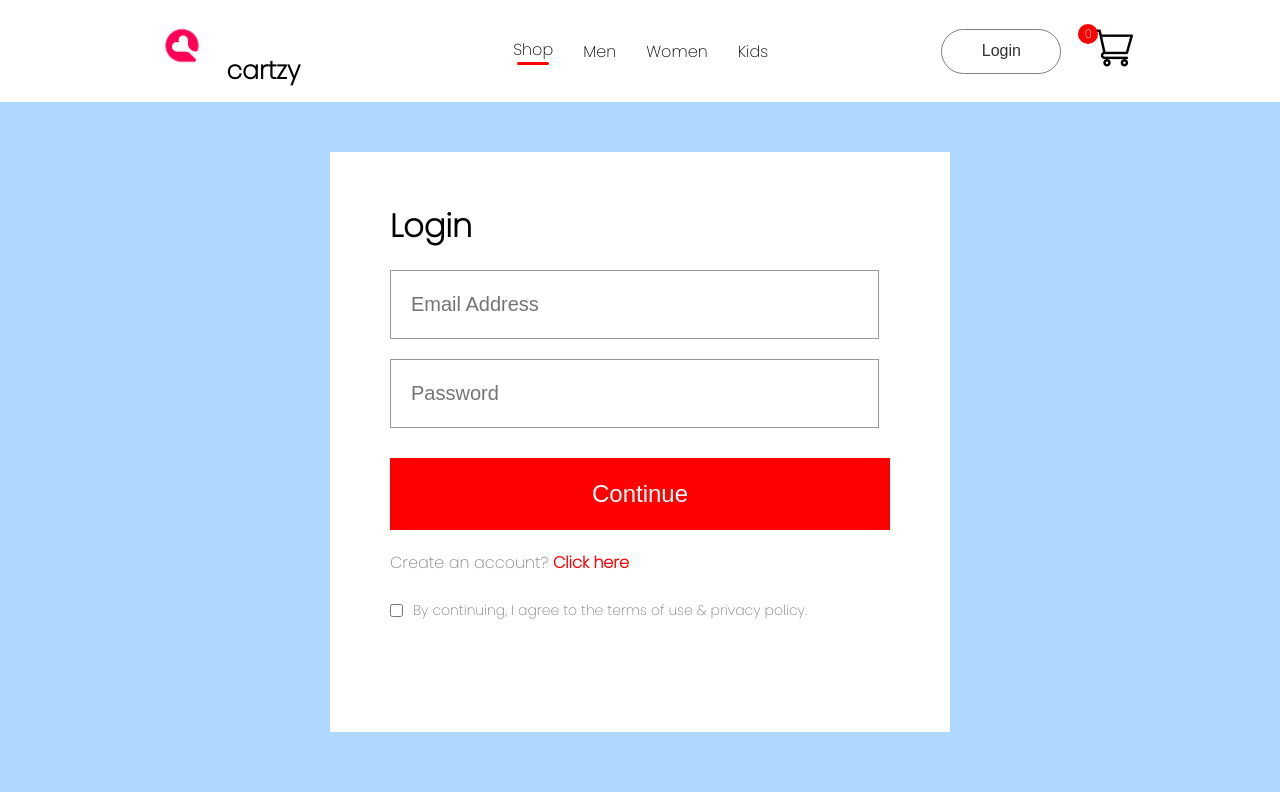
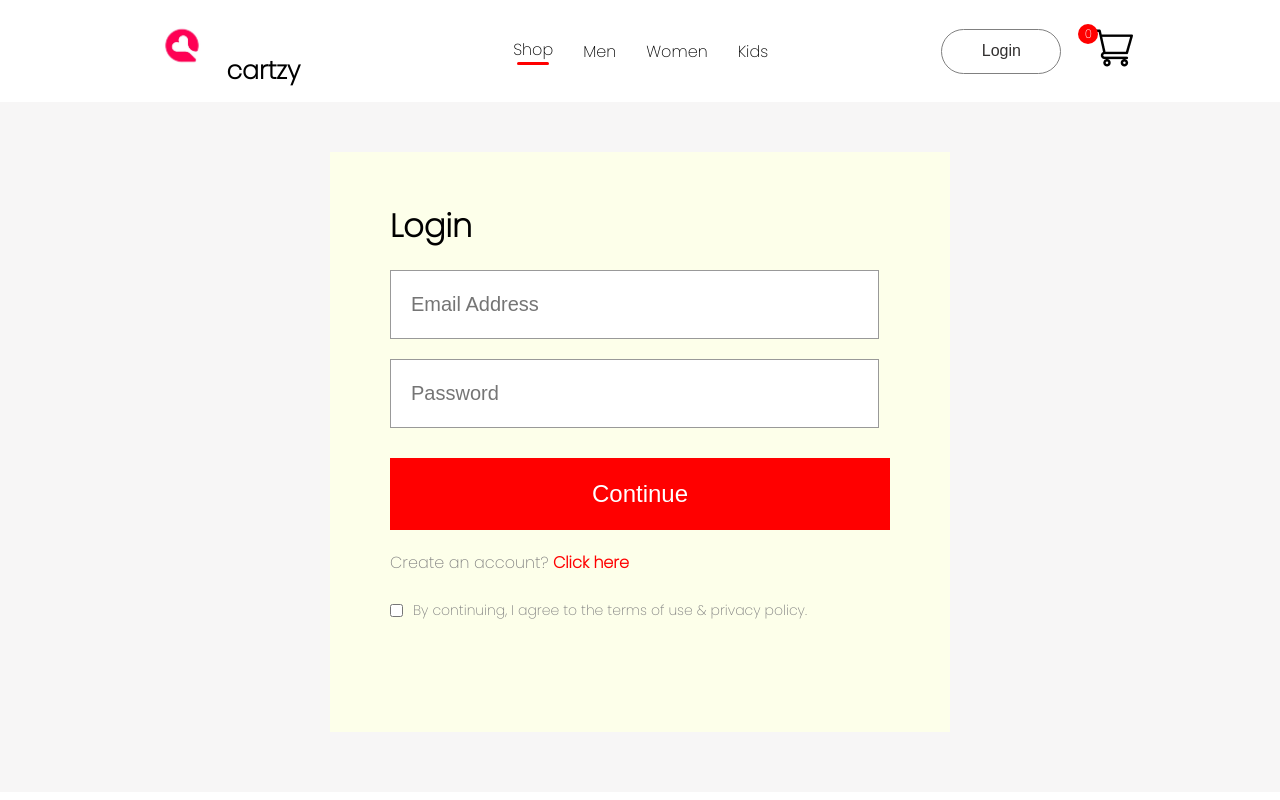
Before and after one commit to dynecodes/mern-ecommerce-webapp, a React (Create React App) app in the folder front-end/: page /login in a window 1280 px wide. Shown: the top 800 px of the page. Built offline with nearby package versions, Linux system fonts and the light colour scheme; no server answers.

Commit message:
Update LoginSignup.css

```diff
--- a/front-end/src/Pages/CSS/LoginSignup.css
+++ b/front-end/src/Pages/CSS/LoginSignup.css
@@ -1,13 +1,13 @@
 .loginsignup{
   width: 100%;
   height: 80vh;
-  background: rgb(174, 216, 255);
+  background: rgb(247, 246, 246);
   padding-top: 100px;
 }
 .loginsignup-container{
   width: 580px;
   height: 600px;
-  background: white;
+  background: rgb(253, 255, 234);
   margin: auto;
   padding: 40px 60px;
 }
```
